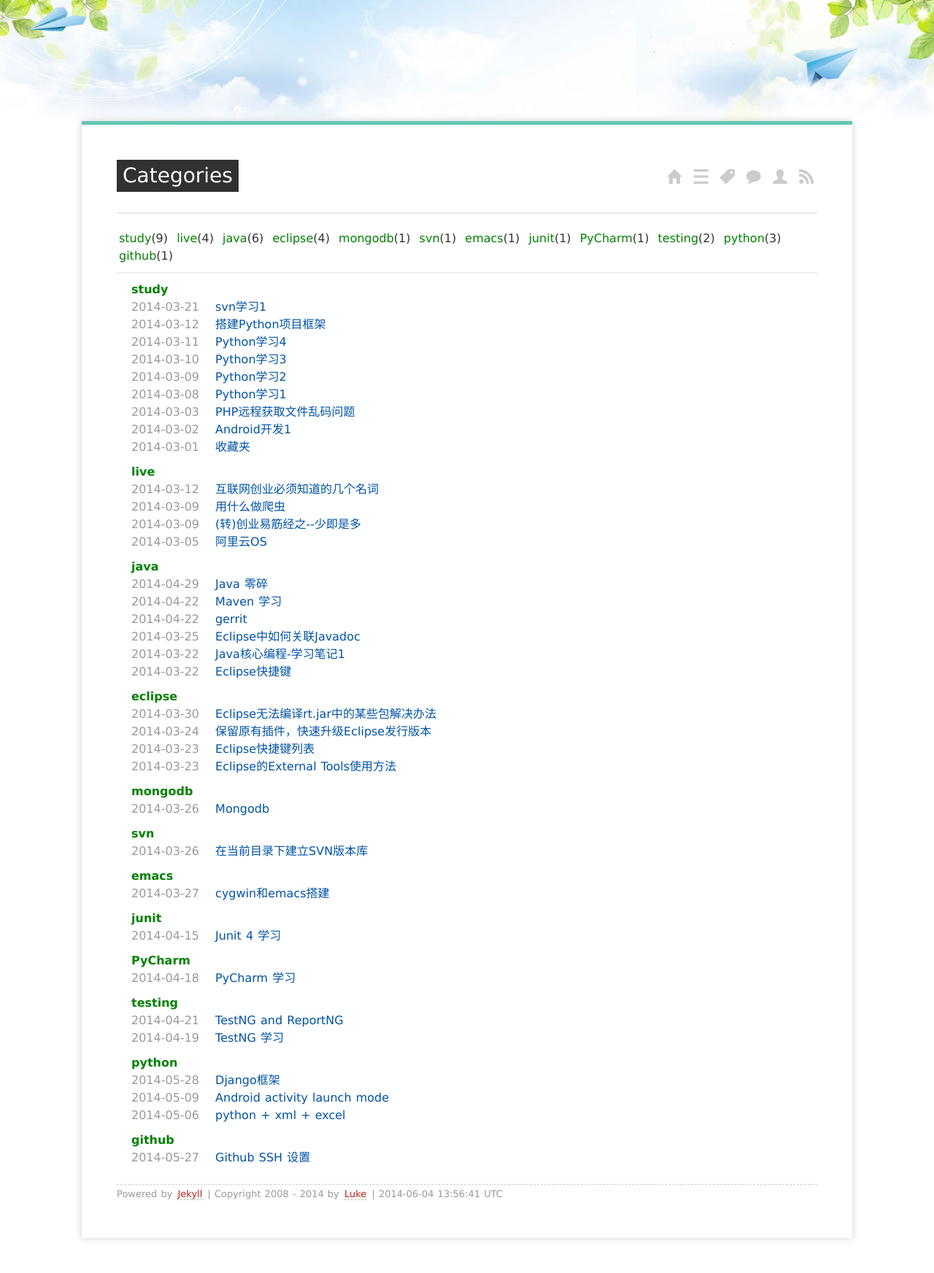
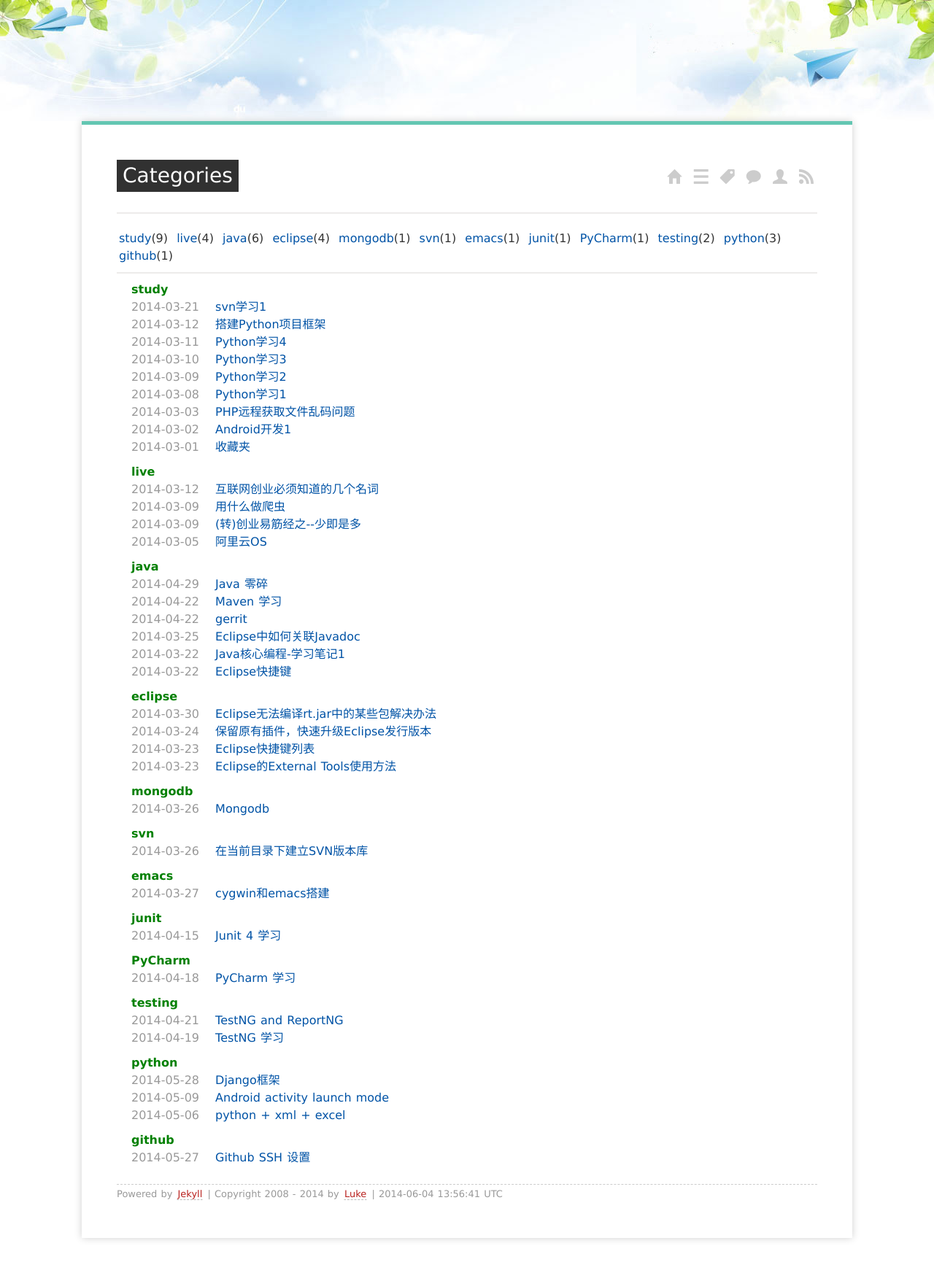
Before and after one commit to yujialive/yujialive.github.io, a Jekyll site: the page built from categories/index.md, in a window 1280 px wide. Shown: the whole page at 73% size. Built offline with Jekyll 4.4.1, drawn with Linux system fonts in a browser that asks for light colours; Markdown is read by kramdown in place of the engine named in the settings.

Commit message:
daily updates

```diff
--- a/media/css/screen.css
+++ b/media/css/screen.css
@@ -266,7 +266,7 @@ footer a:hover {
 #tag_cloud a {
     margin:6px 2px;
     padding:3px 1px;
-    color:green;
+    color:#0053A6;
     text-decoration: none;
 }
 
```
